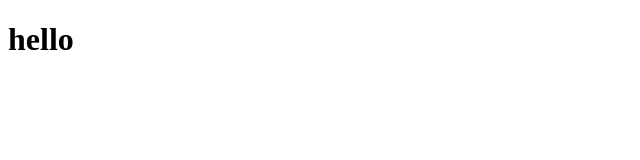
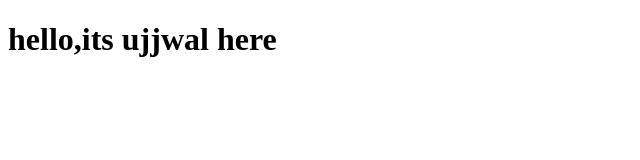
Before and after one commit to ukesri/webdevelopment, a plain HTML site: page index.html in a window 1280 px wide. Shown: the whole page, without its empty margins (0-640 px from the left). Drawn offline with Linux system fonts and the light colour scheme.

Commit message:
Add files via upload

```diff
--- a/index.html
+++ b/index.html
@@ -4,6 +4,6 @@
 	<title>Hello Ujjwal</title>
 </head>
 <body>
-<h1>hello</h1>
+<h1>hello,its ujjwal here</h1>
 </body>
 </html>
```
